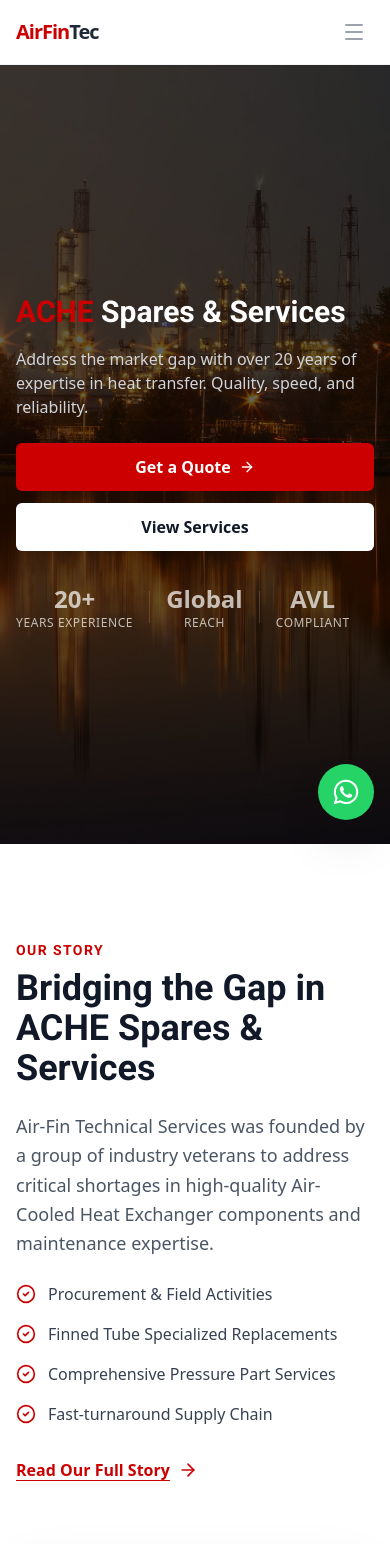
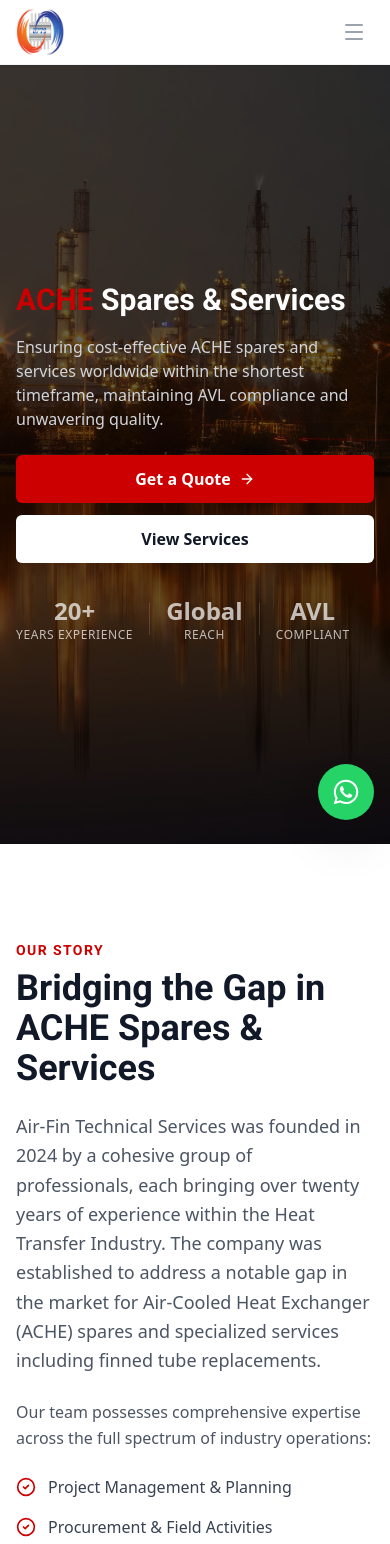
Before and after one commit to Meeranmk/airfintec, a React (Vite) app: page / in a window 390 px wide. Shown: the top 1544 px of the page. Built offline with nearby package versions, Linux system fonts and the light colour scheme.

Commit message:
Update with comprehensive company information: services, mission, values, and branding

```diff
--- a/components/Footer.tsx
+++ b/components/Footer.tsx
@@ -15,11 +15,14 @@
           {/* Company Info */}
           <div>
             <div className="flex items-center mb-6">
-              <span className="text-2xl font-bold text-white">AirFin</span>
-              <span className="text-2xl font-bold text-white opacity-60">Tec</span>
+              <img
+                src="/afts-logo.jpg"
+                alt="AFTS - Air-Fin Technical Services"
+                className="h-12 w-auto"
+              />
             </div>
             <p className="text-gray-400 text-sm leading-relaxed mb-6">
-              Founded in 2024, Air-Fin Technical Services is dedicated to bridging the gap in the ACHE spares and specialized services market.
+              Founded in 2024, Air-Fin Technical Services Pvt Ltd is dedicated to bridging the gap in the ACHE spares and specialized services market.
             </p>
             <div className="flex space-x-4">
               <a href="#" className="p-2 bg-gray-700 rounded-full hover:bg-[#CC0000] transition-colors">
@@ -40,7 +43,7 @@
             <ul className="space-y-4 text-gray-400 text-sm">
               <li><button onClick={() => onPageChange(Page.About)} className="hover:text-white transition-colors">About Us</button></li>
               <li><button onClick={() => onPageChange(Page.Services)} className="hover:text-white transition-colors">Our Services</button></li>
-              <li><button onClick={() => onPageChange(Page.Calculators)} className="hover:text-white transition-colors">Calculators</button></li>
+              <li><button onClick={() => onPageChange(Page.Calculators)} className="hover:text-white transition-colors">Products</button></li>
               <li><button onClick={() => onPageChange(Page.Contact)} className="hover:text-white transition-colors">Contact Us</button></li>
             </ul>
           </div>
--- a/components/Navbar.tsx
+++ b/components/Navbar.tsx
@@ -15,7 +15,7 @@
     { label: 'Home', value: Page.Home },
     { label: 'About', value: Page.About },
     { label: 'Services', value: Page.Services },
-    { label: 'Calculators', value: Page.Calculators },
+    { label: 'Products', value: Page.Calculators },
     { label: 'Contact', value: Page.Contact },
   ];
 
@@ -29,8 +29,11 @@
               className="flex items-center cursor-pointer"
               onClick={() => onPageChange(Page.Home)}
             >
-              <span className="text-xl sm:text-2xl font-bold tracking-tighter text-[#CC0000]">AirFin</span>
-              <span className="text-xl sm:text-2xl font-bold tracking-tighter text-gray-800">Tec</span>
+              <img
+                src="/afts-logo.jpg"
+                alt="AFTS - Air-Fin Technical Services"
+                className="h-12 sm:h-14 w-auto"
+              />
             </div>
           </div>
 
--- a/constants.tsx
+++ b/constants.tsx
@@ -24,52 +24,55 @@
 
 export const SERVICES: Service[] = [
   {
-    id: 'ache-spares',
-    title: 'ACHE Spares Supply',
-    description: 'Comprehensive range of components for all types of Air-Cooled Heat Exchangers.',
-    icon: 'Settings',
+    id: 'finned-tube',
+    title: 'Finned Tube Replacement',
+    description: 'Rapid fin tube replacement services maximizing equipment uptime through specialized re-tubing processes.',
+    icon: 'Wrench',
     details: [
-      'Finned Tubes (L-Foot, G-Base, Extruded)',
-      'Fan Assemblies & Blades',
-      'Plugs & Gaskets',
-      'Tube Bundles',
-      'Structural Components'
+      'Inspection and Preparation',
+      'Specialized Tube Removal',
+      'Fin Inspection and Repair',
+      'New Tube Installation',
+      'Pressure Testing & Certification'
     ]
   },
   {
-    id: 'finned-tube',
-    title: 'Finned Tube Replacement',
-    description: 'Services for on-site or off-site replacement of critical finned tube sections.',
-    icon: 'Wrench',
+    id: 'ache-erection',
+    title: 'ACHE Erection Services',
+    description: 'Comprehensive installation services leveraging deep expertise for efficient, precise setup and seamless startup.',
+    icon: 'Settings',
     details: [
-      'On-site Tube Extraction',
-      'Precise Installation',
-      'Testing & Certification',
-      'Custom Fabrication'
+      'Foundation Preparation & Alignment',
+      'Structural Assembly',
+      'Tube Bundle Installation',
+      'Mechanical Equipment Setup',
+      'Pre-Commissioning & Testing'
     ]
   },
   {
-    id: 'technical-consulting',
-    title: 'Technical Consulting',
-    description: 'Expert advice from professionals with 20+ years of industry experience.',
-    icon: 'Lightbulb',
+    id: 'supervision',
+    title: 'Supervision Services',
+    description: 'Expert supervision for ACHE erection and trial runs, managing every detail from scheduling to commissioning.',
+    icon: 'ShieldCheck',
     details: [
-      'Performance Audits',
-      'Troubleshooting',
-      'Design Improvements',
-      'Project Planning'
+      'End-to-End Project Supervision',
+      'Manpower Planning & Coordination',
+      'Tools & Equipment Management',
+      'Quality Control & Inspection',
+      'Final Commissioning Support'
     ]
   },
   {
-    id: 'maintenance',
-    title: 'Maintenance Services',
-    description: 'Predictive and preventive maintenance programs to ensure maximum uptime.',
-    icon: 'ShieldCheck',
+    id: 'ache-spares',
+    title: 'ACHE Spares Supply',
+    description: 'Comprehensive range of AVL-compliant components with thorough quality inspection and efficient delivery.',
+    icon: 'Truck',
     details: [
-      'Cleaning & Descaling',
-      'Vibration Analysis',
-      'Coating Services',
-      'Structural Repairs'
+      'Finned Tubes & Headers',
+      'Plugs, Gaskets & Fasteners',
+      'Fans, Motors & Bearings',
+      'Belts, Pulleys & Guards',
+      'Complete Structural Components'
     ]
   }
 ];
@@ -77,23 +80,28 @@
 export const CORE_VALUES = [
   {
     title: 'Quality First',
-    description: 'Never compromise on ACHE spares or services quality.',
+    description: 'Never compromise on ACHE spares or services quality, meeting AVL standards.',
     icon: <ShieldCheck className="w-8 h-8 text-[#CC0000]" />
   },
   {
     title: 'Customer Focus',
-    description: 'Understanding and meeting the needs of global clientele.',
+    description: 'Dedicated to rapidly meeting global client needs with cost-effective solutions.',
     icon: <Users className="w-8 h-8 text-[#CC0000]" />
   },
   {
     title: 'Integrity & Trust',
-    description: 'Operating with transparency and honesty in every deal.',
+    description: 'Operating with transparency and honesty in every deal and relationship.',
     icon: <Target className="w-8 h-8 text-[#CC0000]" />
   },
   {
     title: 'Efficiency & Speed',
-    description: 'Optimized supply chain to minimize client downtime.',
+    description: 'Optimized supply chain to minimize client downtime consistently.',
     icon: <Clock className="w-8 h-8 text-[#CC0000]" />
+  },
+  {
+    title: 'Global Responsibility',
+    description: 'Committed to sustainable and responsible business practices worldwide.',
+    icon: <Globe className="w-8 h-8 text-[#CC0000]" />
   }
 ];
 
--- a/index.html
+++ b/index.html
@@ -4,7 +4,7 @@
   <head>
     <meta charset="UTF-8" />
     <meta name="viewport" content="width=device-width, initial-scale=1.0" />
-    <title>AirFinTec | ACHE Spares & Services</title>
+    <title>AFTS - Air-Fin Technical Services | ACHE Spares & Services</title>
     <script src="https://cdn.tailwindcss.com"></script>
     <link href="https://fonts.googleapis.com/css2?family=Inter:wght@400;600;700&family=Roboto:wght@400;700&display=swap" rel="stylesheet">
     <style>
--- a/pages/Home.tsx
+++ b/pages/Home.tsx
@@ -28,7 +28,7 @@
               <span className="text-[#CC0000]">ACHE</span> Spares & Services
             </h1>
             <p className="text-base sm:text-lg md:text-xl lg:text-2xl text-gray-300 mb-6 sm:mb-8 md:mb-10">
-              Address the market gap with over 20 years of expertise in heat transfer. Quality, speed, and reliability.
+              Ensuring cost-effective ACHE spares and services worldwide within the shortest timeframe, maintaining AVL compliance and unwavering quality.
             </p>
             <div className="flex flex-col sm:flex-row space-y-3 sm:space-y-0 sm:space-x-4">
               <button
@@ -74,13 +74,17 @@
               <h2 className="text-[#CC0000] font-bold text-sm uppercase tracking-widest mb-2">Our Story</h2>
               <h3 className="text-4xl font-bold text-gray-900 mb-6">Bridging the Gap in ACHE Spares & Services</h3>
               <p className="text-lg text-gray-600 mb-6 leading-relaxed">
-                Air-Fin Technical Services was founded by a group of industry veterans to address critical shortages in high-quality Air-Cooled Heat Exchanger components and maintenance expertise.
+                Air-Fin Technical Services was founded in 2024 by a cohesive group of professionals, each bringing over twenty years of experience within the Heat Transfer Industry. The company was established to address a notable gap in the market for Air-Cooled Heat Exchanger (ACHE) spares and specialized services including finned tube replacements.
+              </p>
+              <p className="text-base text-gray-600 mb-6 leading-relaxed">
+                Our team possesses comprehensive expertise across the full spectrum of industry operations:
               </p>
               <ul className="space-y-4 mb-8">
                 {[
+                  'Project Management & Planning',
                   'Procurement & Field Activities',
-                  'Finned Tube Specialized Replacements',
-                  'Comprehensive Pressure Part Services',
+                  'Finned Tube Replacements',
+                  'Pressure Parts Services',
                   'Fast-turnaround Supply Chain'
                 ].map((item, i) => (
                   <li key={i} className="flex items-center space-x-3 text-gray-700">
@@ -143,10 +147,14 @@
         </div>
       </section>
 
-      {/* Why Choose Us */}
+      {/* Core Values */}
       <section className="py-24 bg-white">
         <div className="max-w-7xl mx-auto px-4 sm:px-6 lg:px-8">
-          <div className="grid grid-cols-1 md:grid-cols-2 lg:grid-cols-4 gap-12">
+          <div className="text-center mb-16">
+            <h2 className="text-[#CC0000] font-bold text-sm uppercase tracking-widest mb-2">Our Values</h2>
+            <h3 className="text-4xl font-bold text-gray-900 mb-4">What Drives Us</h3>
+          </div>
+          <div className="grid grid-cols-1 md:grid-cols-2 lg:grid-cols-5 gap-12">
             {CORE_VALUES.map((value, idx) => (
               <div key={idx} className="text-center">
                 <div className="mx-auto w-16 h-16 bg-red-50 rounded-full flex items-center justify-center mb-6">
```
Also changed, not shown: public/afts-logo.jpg (added).
